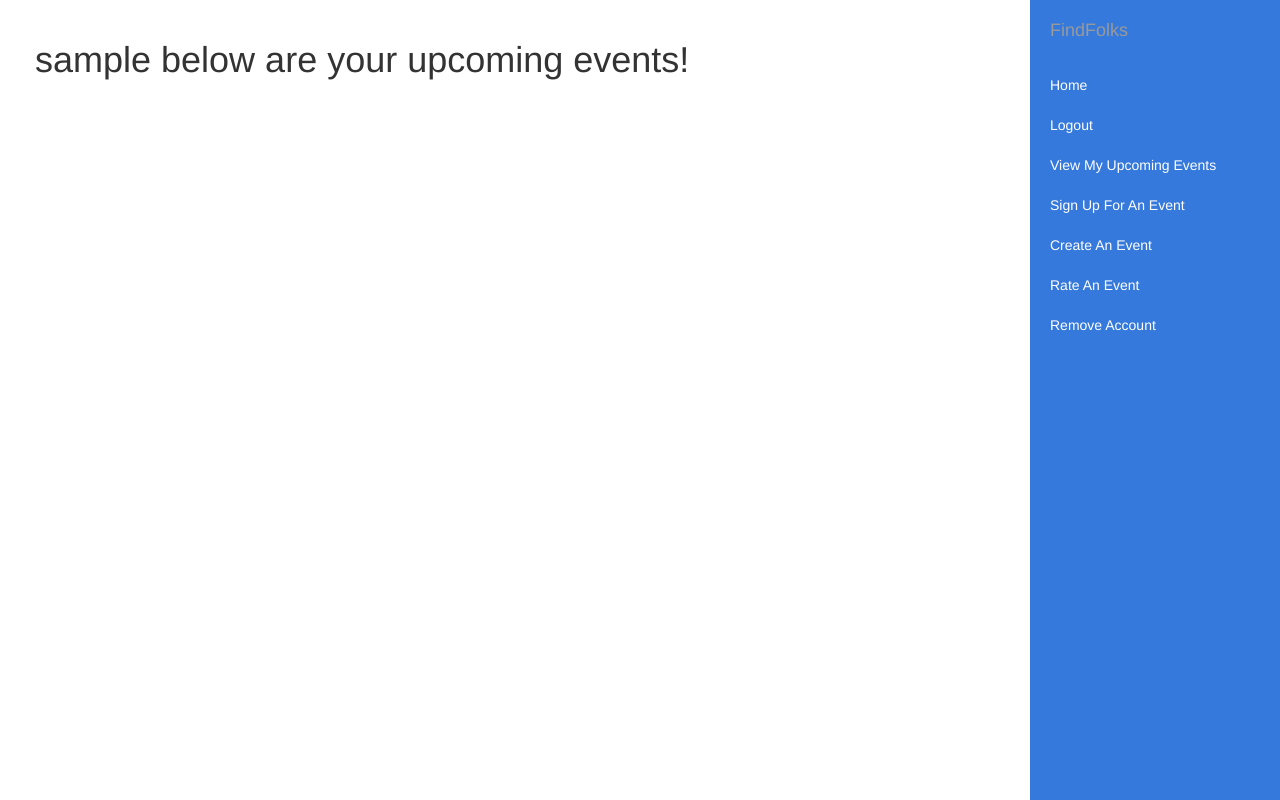
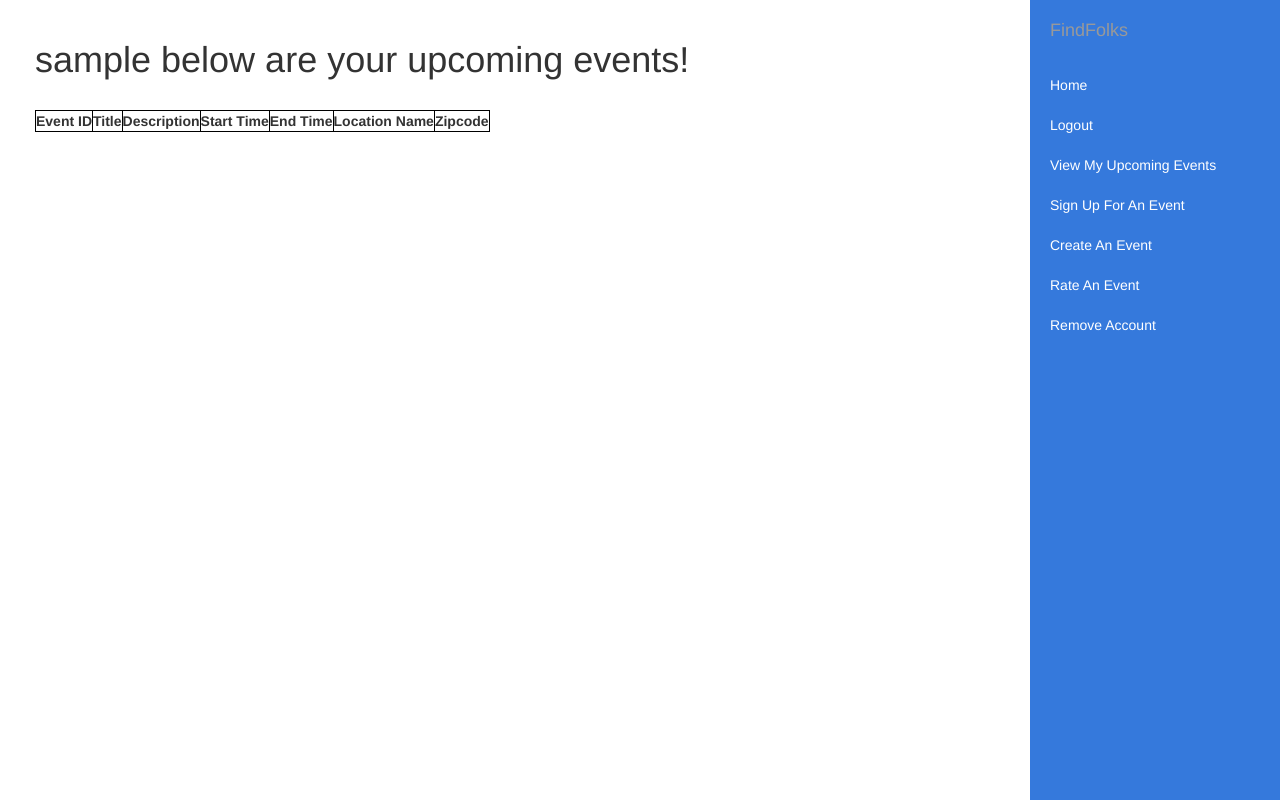
Before and after one commit to ssk1002/FindFolks, a Flask app: page /view_my_events in a window 1280 px wide. Run offline with Flask 2, Linux system fonts and the light colour scheme; the visitor is signed in with stand-in values (Sample User, id 1); data that the repository does not hold is empty; some libraries are stand-ins or nearby versions.

Commit message:
fixed bugs in rating and signup, added commits

```diff
--- a/main.py
+++ b/main.py
@@ -123,20 +123,26 @@ def registerAuth():
 def home():
 	username = session['username']
 	logged_in = session['logged_in']
-#	cursor = conn.cursor()
-#	query = 'SELECT ts, blog_post FROM blog WHERE username = %s ORDER BY ts DESC'
-#	cursor.execute(query, username)
-#	data = cursor.fetchall()
-#	cursor.close()
-	return render_template('home.html', username = username, logged_in = logged_in)
+	now = datetime.datetime.now()
+	cursor = conn.cursor()
+	starttime = "%s-%s-%s %s:%s:%s" % (str(now.year), str(now.month), str(now.day), str(now.hour), str(now.minute), str(now.second))
+	endtime =  "%s-%s-%s %s:%s:%s" % (str(now.year), str(now.month), str(now.day+3), str(now.hour), str(now.minute), str(now.second))
+	query = 'SELECT * FROM an_event WHERE start_time BETWEEN \'' + starttime + '\' AND \'' + endtime + "\'"
+	cursor.execute(query)
+	data = cursor.fetchall()
+	cursor.close()
+	return render_template('home.html', username = username, logged_in = logged_in, events = data)
 
 @app.route('/view_my_events')
 def view_my_events():
+	username = session['username']
 	now = datetime.datetime.now()
 	cursor = conn.cursor()
-	username = session['username']
-	query = 'SELECT * FROM an_event NATURAL JOIN sign_up WHERE username = %s AND start_time >= %s-%s-%s AND end_time <= %s-%s-%s'
-	cursor.execute(query, (username, str(now.month), str(now.day), str(now.year), str(now.month), str(now.day + 3), str(now.year)))
+	starttime = "%s-%s-%s %s:%s:%s" % (str(now.year), str(now.month), str(now.day), str(now.hour), str(now.minute), str(now.second))
+	endtime =  "%s-%s-%s %s:%s:%s" % (str(now.year), str(now.month), str(now.day+3), str(now.hour), str(now.minute), str(now.second))
+#	query = 'SELECT * FROM an_event WHERE start_time BETWEEN \'' + starttime + '\' AND \'' + endtime + "\'"
+	query = 'SELECT * FROM an_event NATURAL JOIN sign_up WHERE username = %s AND start_time BETWEEN \'' + starttime + '\' AND \'' + endtime + "\'"
+	cursor.execute(query, (username))
 	data = cursor.fetchall()
 	cursor.close()
 	return render_template('view_my_events.html', username = username, events = data, logged_in = session['logged_in'])
@@ -153,23 +159,29 @@ def eventEnroll():
 	cursor.execute(query, event_id)
 	data = cursor.fetchone()
 	cursor.close()
+	#if it is a valid event
 	if data:
 		cursor2 = conn.cursor()
 		query = 'SELECT * FROM sign_up WHERE event_id = %s AND username = %s'
 		cursor2.execute(query, (event_id, session['username']))
-		result = cursor.fetchone()
+		result = cursor2.fetchone()
+		print result
 		cursor2.close()
-		if result:
+		#if not already registered
+		if result == None:
 			cursor3 = conn.cursor()
 			insert = "INSERT INTO sign_up VALUES (%s, %s, NULL)"
 			cursor3.execute(insert, (event_id, session['username']))
+			conn.commit()
 #			data = cursor2.fetchone()
 			cursor3.close()
 			successmessage = "Registered for Event ID: " + event_id
-			return render_template('home.html', username = session['username'], logged_in = session['logged_in'], success = successmessage)
+			return render_template('event_signup.html', logged_in = session['logged_in'], success = successmessage)
+		#if already registered
 		else:
 			successmessage = "Already registered for Event ID: " + event_id
-			return render_template('home.html', username = session['username'], logged_in = session['logged_in'], success = successmessage)
+			return render_template('event_signup.html', logged_in = session['logged_in'], success = successmessage)
+	#non valid event
 	else:
 		#returns an error message to the html page
 		error = 'Invalid event ID'
@@ -213,10 +225,12 @@ def makeEvent():
 			cursor = conn.cursor()
 			query1 = 'INSERT INTO an_event VALUES (NULL, %s, %s, %s, %s, %s, %s)'
 			cursor.execute(query1, (title, description, start_time, end_time, location_name, zipcode))
+			conn.commit()
 			query2 = 'SELECT max(event_id) FROM an_event'
 			cursor.execute(query2)
 			event_id = cursor.fetchone()
 			query3 = 'INSERT INTO organize VALUES (%s, %s)'
+			conn.commit()
 			cursor.execute(query3, (event_id, group_id))
 			cursor.close()
 			success = 'Congrats! Event created, your Event ID is ' + event_id
@@ -249,13 +263,15 @@ def rate():
 	if data:
 		#check if event has already passed
 		now = datetime.datetime.now()
-		query2 = "SELECT * FROM an_event WHERE event_id = %s AND end_time < \'%s-%s-%s %s:%s:%s\'"
-		cursor.execute(query2, (event_id, (now.year), (now.month), (now.day) (now.hour), (now.minute), (now.second)))
+		endtime = "%s-%s-%s %s:%s:%s" % (str(now.year), str(now.month), str(now.day), str(now.hour), str(now.minute), str(now.second))
+		query2 = "SELECT * FROM an_event WHERE event_id = %s AND end_time < %s"
+		cursor.execute(query2, (event_id, endtime))
 		elapsed = cursor.fetchone()
 		#if passed
 		if elapsed:
 			query3 = 'UPDATE table_name SET rating = %s WHERE username = %s AND event_id = %s'
 			cursor.execute(query3, (rating, username, event_id))
+			conn.commit()
 			cursor.close()
 			success = "Your event " + event_id + " has been rated as " + rating
 			return render_template('event_rating.html', logged_in = session['logged_in'], success = success)
--- a/templates/event_signup.html
+++ b/templates/event_signup.html
@@ -17,6 +17,9 @@
 		<div class="container-fluid">
 			<div class="row">
 				<div class="col-lg-12">
+				{% if success %}
+				<p class="error"><strong>Success:</strong> {{ success }}</p>
+				{% endif %}
 					<h1>Event Sign Up</h1>
 						<h2>Enter the Event ID that you would like to sign up for</h2>
 						</br>
--- a/templates/view_my_events.html
+++ b/templates/view_my_events.html
@@ -19,10 +19,31 @@
 				<div class="col-lg-12">
 					<h1>{{ username }} below are your upcoming events!</h1>
 					</br>
+					<style type="text/css">
+						table, th, td {
+							border: 1px solid black;
+						}
+					</style>
+					<table>
+					<th>Event ID</th>
+					<th>Title</th>
+					<th>Description</th>
+					<th>Start Time</th>
+					<th>End Time</th>
+					<th>Location Name</th>
+					<th>Zipcode</th>
 					{% for event in events %}
-						<p>{{ event }}</p>
-						<hr>
+						<tr>
+							<td>{{ event.event_id }}</td>
+							<td>{{ event.title }}</td>
+							<td>{{ event.description }}</td>
+							<td>{{ event.start_time }}</td>
+							<td>{{ event.end_time }}</td>
+							<td>{{ event.location_name }}</td>
+							<td>{{ event.zipcode }}</td>
+						</tr>
 					{% endfor %}
+					</table>
 				</div>
 			</div>
 		</div>
```
Also changed, not shown: templates/home.html (+18 -9 lines), templates/index.html (+10 -0 lines).
